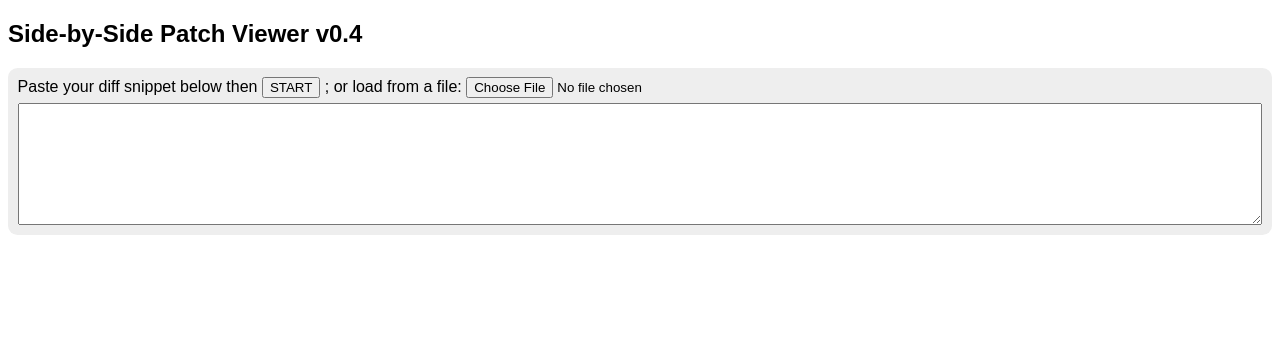
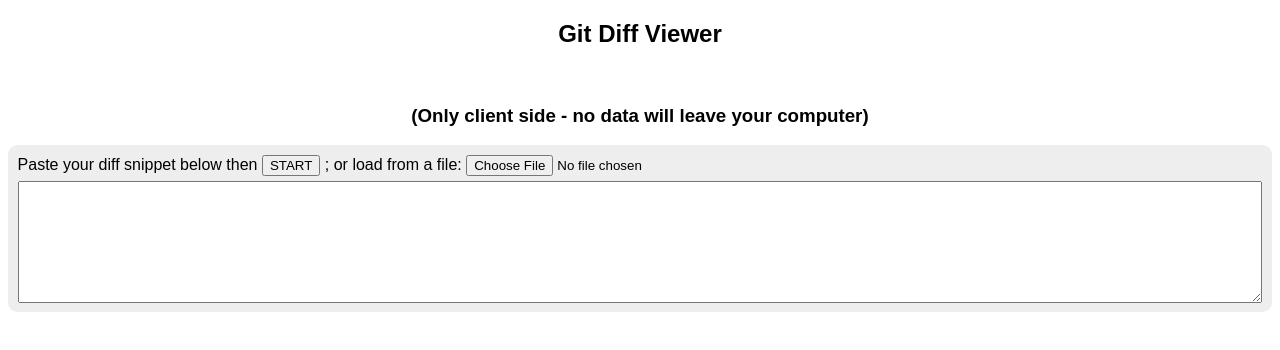
Before and after one commit to yoazmenda/diffViewer, a plain HTML site: page index.html in a window 1280 px wide. Drawn offline with Linux system fonts and the light colour scheme.

Commit message:
Update index.html

```diff
--- a/index.html
+++ b/index.html
@@ -10,7 +10,11 @@
 		</script>
 	</head>
 	<body onload="form_diff.reset()">
-		<h2>Side-by-Side Patch Viewer v0.4</h2>
+		<center>
+		<h2>Git Diff Viewer</h2>
+		<br>
+		<h3>(Only client side - no data will leave your computer)</h3>
+		</center>
 		<form id="form_diff">
 			<div class="toolbar"> Paste your diff snippet below then
 				<button type="button" onclick="diffRender(document.getElementById('diffText').value,document.getElementById('diffResult'))"> START </button> ; or load from a file:
```
